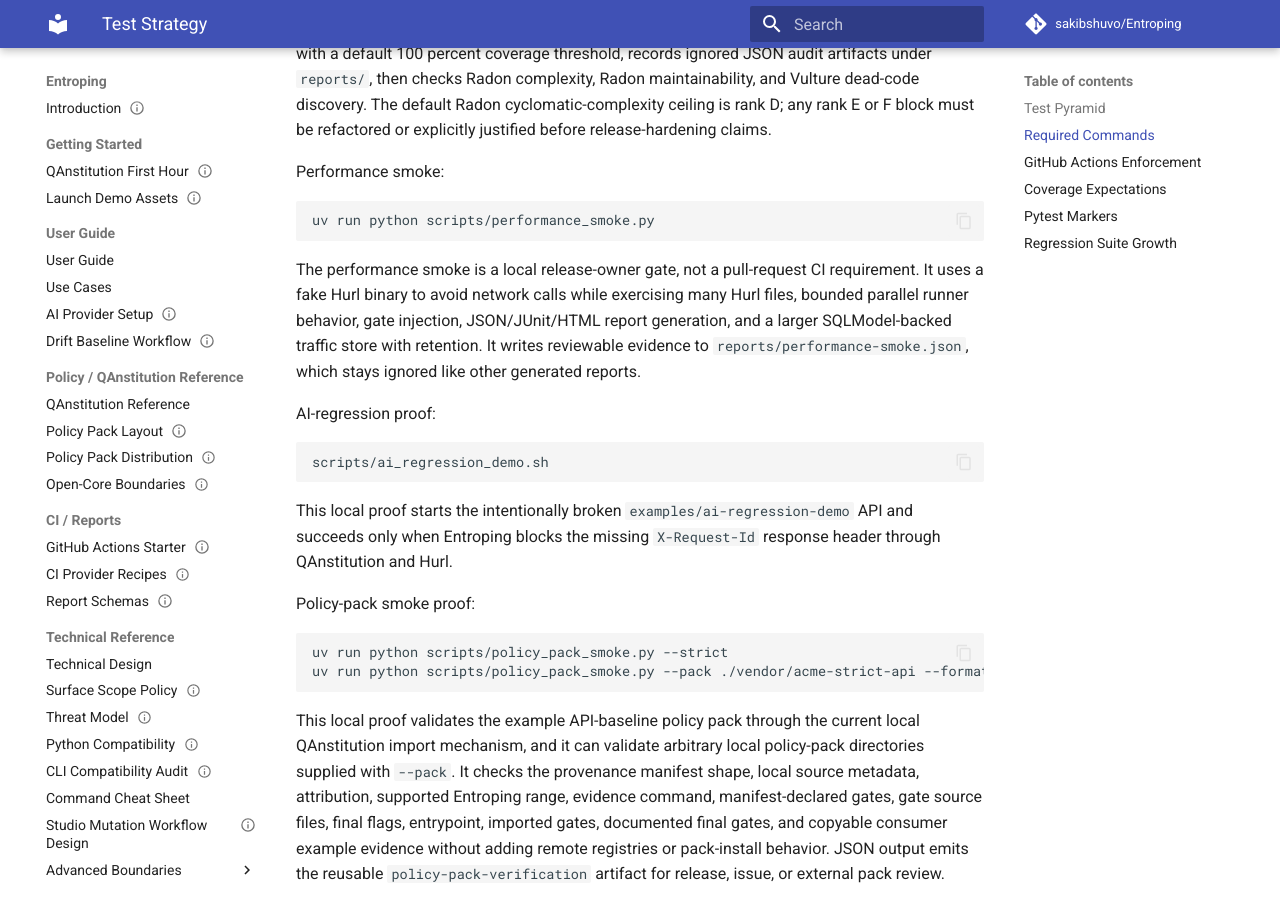
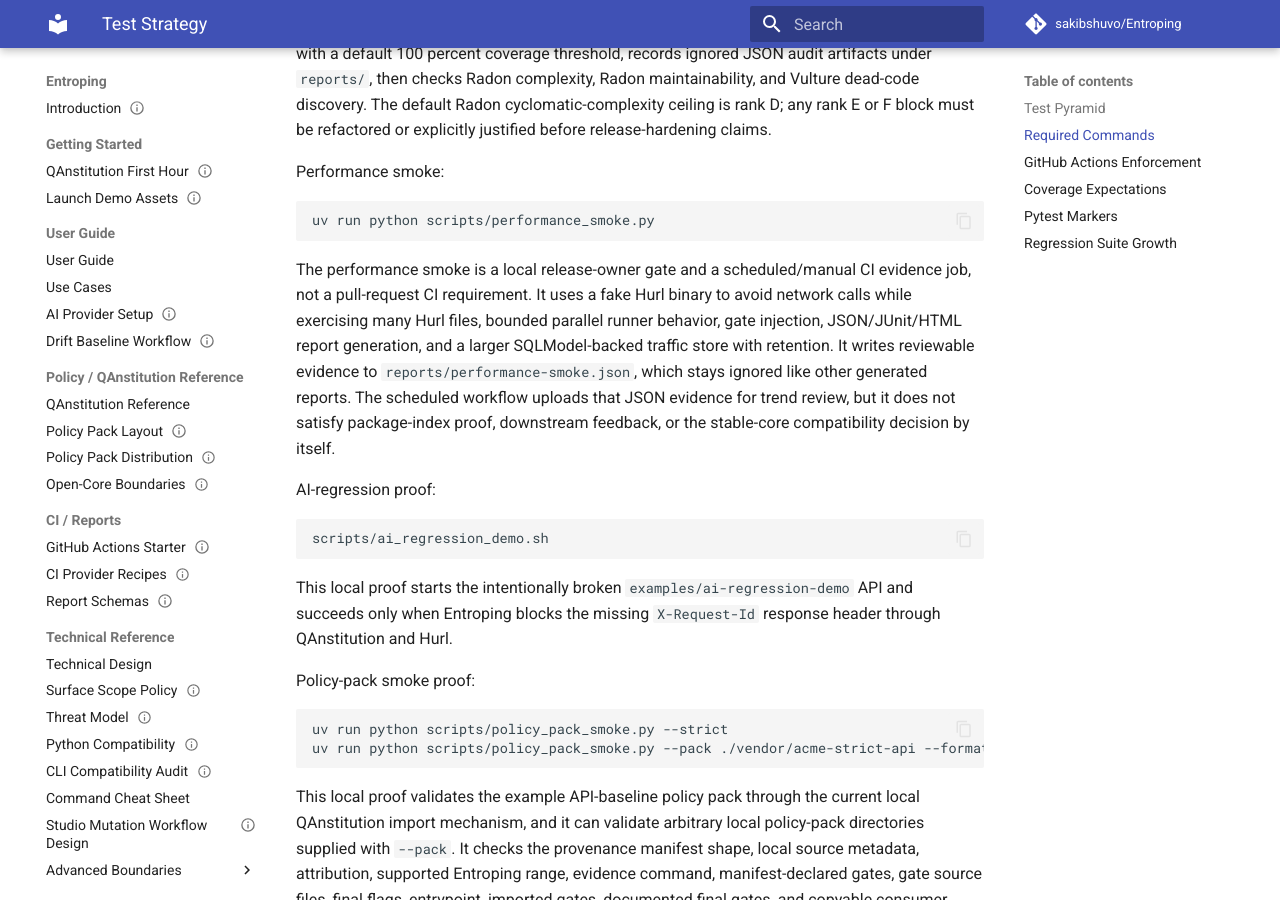
Before and after one commit to sakibshuvo/Entroping, an MkDocs documentation site: the page built from docs/meta/TEST_STRATEGY.md, in a window 1280 px wide and 900 px high, scrolled down 1841 px. Built offline with MkDocs 1.6.1 and Material for MkDocs 9.7.7, drawn with Linux system fonts in a browser that asks for light colours; comment, search, counter and statistics services are not loaded; some of the changed text lies outside the part shown.

Commit message:
ci: schedule performance smoke evidence (#563)

````diff
--- a/docs/meta/TEST_STRATEGY.md
+++ b/docs/meta/TEST_STRATEGY.md
@@ -96,12 +96,15 @@
 uv run python scripts/performance_smoke.py
 ```
 
-The performance smoke is a local release-owner gate, not a pull-request CI
-requirement. It uses a fake Hurl binary to avoid network calls while exercising
-many Hurl files, bounded parallel runner behavior, gate injection, JSON/JUnit/HTML
-report generation, and a larger SQLModel-backed traffic store with retention.
-It writes reviewable evidence to `reports/performance-smoke.json`, which stays
-ignored like other generated reports.
+The performance smoke is a local release-owner gate and a scheduled/manual CI
+evidence job, not a pull-request CI requirement. It uses a fake Hurl binary to
+avoid network calls while exercising many Hurl files, bounded parallel runner
+behavior, gate injection, JSON/JUnit/HTML report generation, and a larger
+SQLModel-backed traffic store with retention. It writes reviewable evidence to
+`reports/performance-smoke.json`, which stays ignored like other generated
+reports. The scheduled workflow uploads that JSON evidence for trend review,
+but it does not satisfy package-index proof, downstream feedback, or the
+stable-core compatibility decision by itself.
 
 AI-regression proof:
 
@@ -199,6 +202,16 @@
 Broken public-docs links, invalid navigation entries, and MkDocs warnings fail
 before the GitHub Pages deployment workflow can publish from `main`.
 
+The `performance-smoke` workflow runs on a weekly schedule and by manual
+dispatch only:
+
+```bash
+uv run python scripts/performance_smoke.py
+```
+
+It uploads `reports/performance-smoke.json` as workflow evidence without adding
+performance timing noise to every pull request.
+
 The documentation governance gate also runs:
 
 ```bash
@@ -208,11 +221,12 @@
 Unsupported public claims such as production readiness or guaranteed security
 must fail before review.
 
-CI-enforced commands are `scripts/regression.sh --security`,
+Pull-request CI-enforced commands are `scripts/regression.sh --security`,
 `scripts/audit_quality.sh`, `uvx --with 'mkdocs-material==9.*' mkdocs build
 --strict`, the `install-smoke` matrix, and the `optional-extras-smoke` lane.
-Because the regression gate runs the feature gate, CI also runs shell syntax
-validation through `scripts/shell_quality.sh`.
+Scheduled/manual CI also runs the performance smoke. Because the regression gate
+runs the feature gate, CI also runs shell syntax validation through
+`scripts/shell_quality.sh`.
 
 Drift tests must keep response comparison value-free. The structured drift MVP
 compares response status codes, selected stable headers, and JSON body shape
````
Also changed, not shown: .context/changelog.md (+3 -0 lines), 2 other files.
